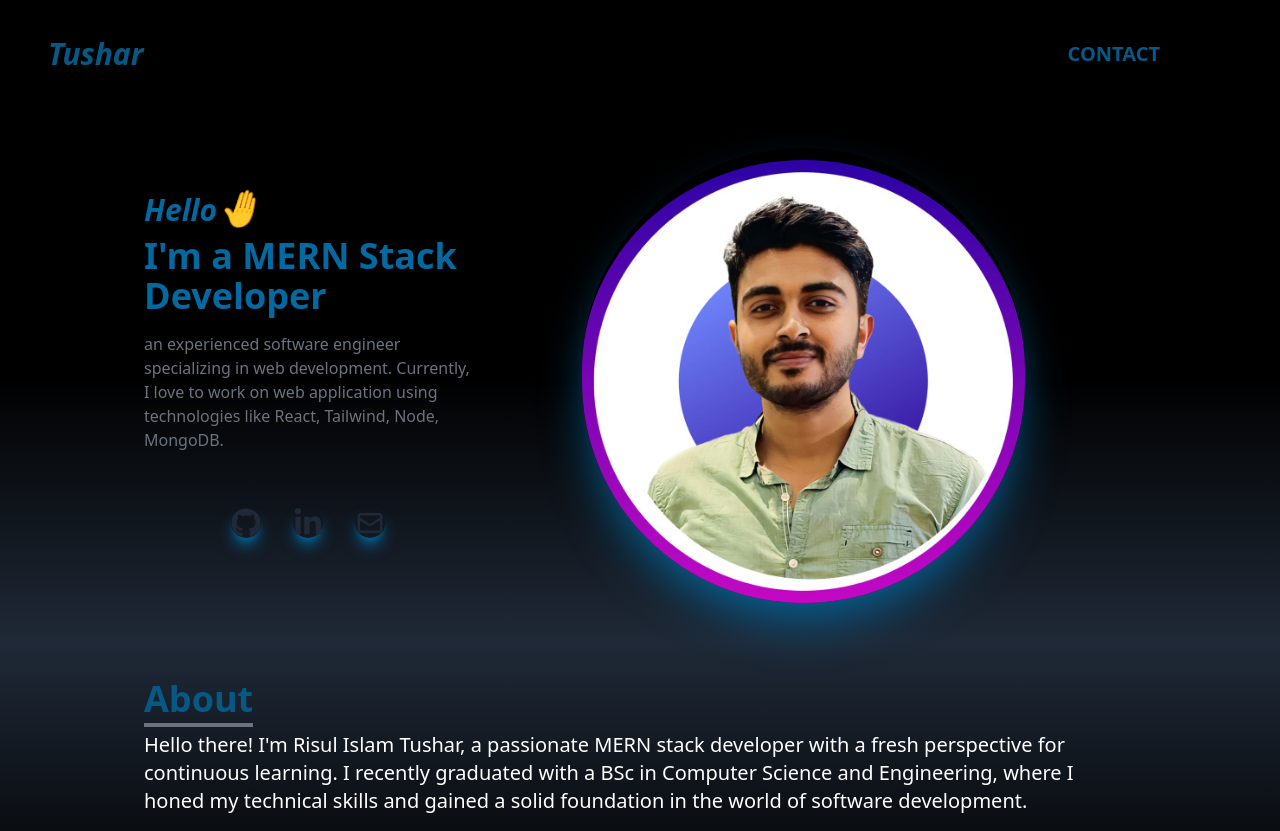
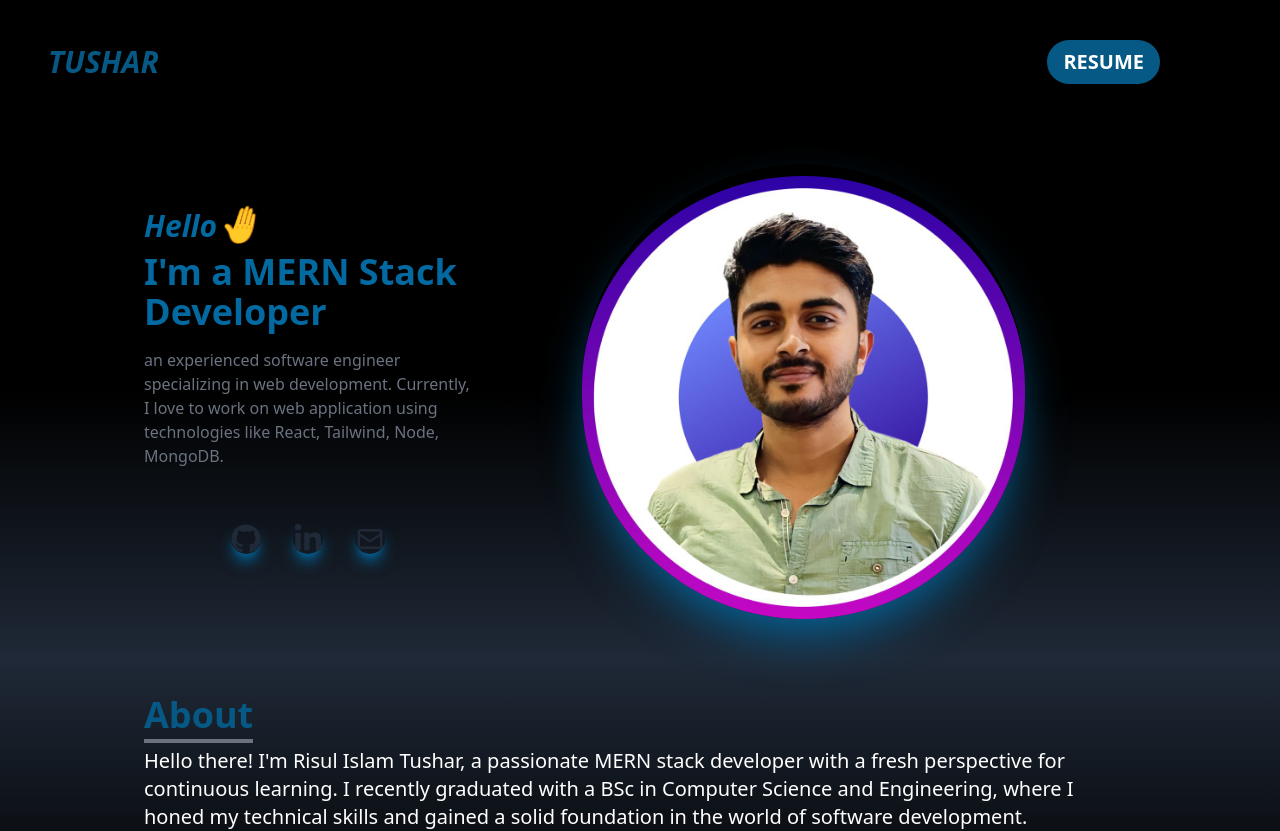
Before and after one commit to Risul-Islam-Tushar/Portfolio, a React (Vite) app: page / in a window 1280 px wide. Shown: the top 831 px of the page. Built offline with nearby package versions, Linux system fonts and the light colour scheme.

Commit message:
resume added

```diff
--- a/src/Components/navBar.jsx
+++ b/src/Components/navBar.jsx
@@ -1,3 +1,5 @@
+import resume from "../assets/Risul Islam Tushar Resume.pdf";
+
 const NavBar = () => {
   return (
     <div className="navbar  bg-black text-white  flex justify-between  w-full py-6 ">
@@ -24,18 +26,24 @@ const NavBar = () => {
             className="menu  menu-sm dropdown-content mt-3 z-[1] p-2 shadow bg-black   rounded-box w-52"
           >
             <li className=" hover:scale-110 duration-200 font-semibold text-xl">
-              <a>Contact</a>
+              <a href={resume} download>
+                <button>Download</button>
+              </a>
             </li>
           </ul>
         </div>
         <h1 className=" text-3xl font-bold ps-10 text-sky-800 hover:scale-110 duration-200 italic">
-          Tushar
+          TUSHAR
         </h1>
       </div>
       <div className="navbar-center hidden lg:flex text-4xl uppercase mr-10 px-10 ">
         <ul className="menu menu-horizontal px-4 text-sky-800 font-semibold">
           <li className=" hover:scale-110 duration-200 font-semibold text-xl">
-            <a>contact</a>
+            <a href={resume} download>
+              <button className="bg-sky-800 hover:bg-blue-700 text-white font-bold py-2 px-4 rounded-full">
+                RESUME
+              </button>
+            </a>
           </li>
         </ul>
       </div>
```
Also changed, not shown: 1 other file (tests, documents, lock files or other folders).
